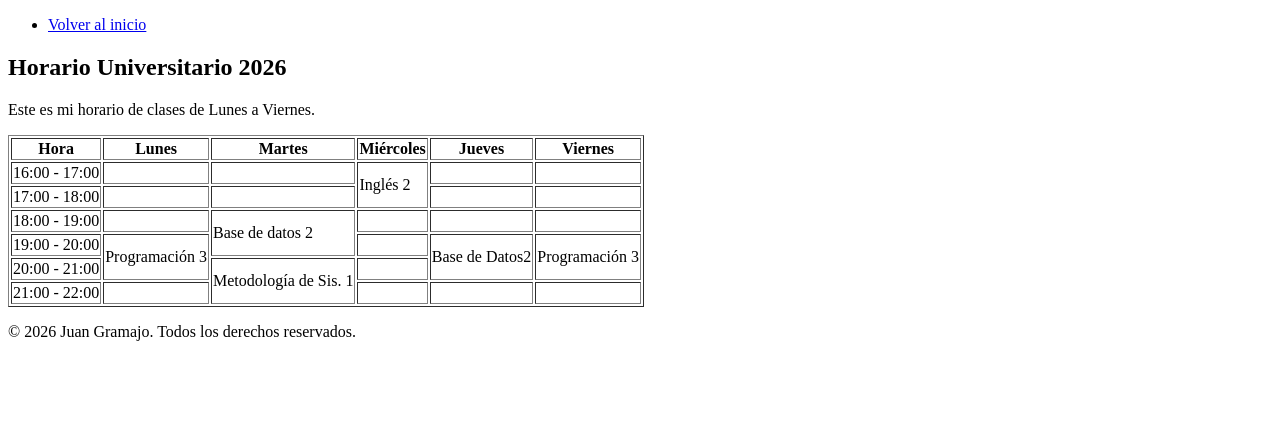
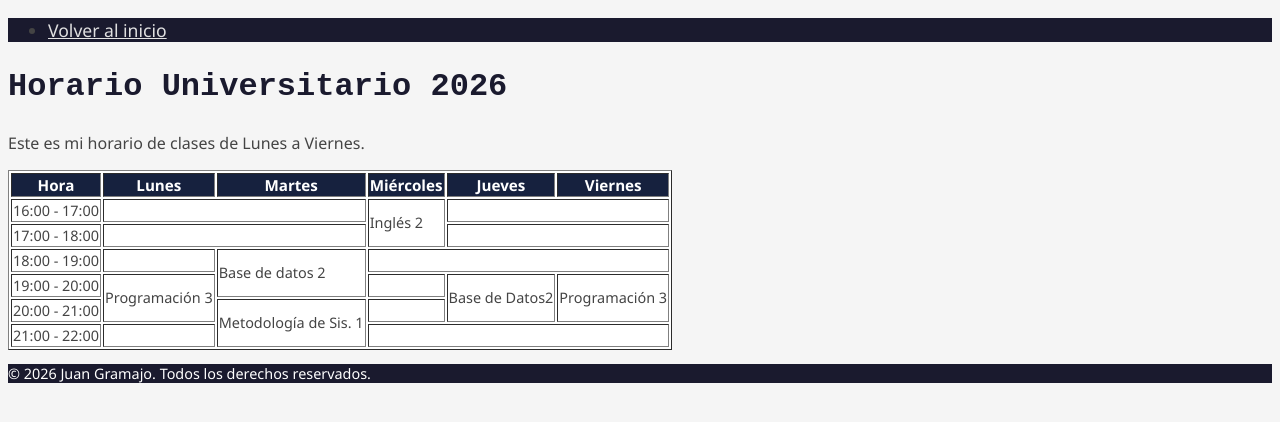
Before and after one commit to juangramajo-dev/tp1-programacion3-2026, a plain HTML site: page horario.html in a window 1280 px wide. Drawn offline with Linux system fonts and the light colour scheme.

Commit message:
Se modifico horario.html agregando colspan en la tabla. Se modifico index.html agregando dos imágenes: una con ruta absoluta y otra con ruta relativa. Se agrego la carpeta assets que contiene la carpeta image que contine la imagen usada en index.html

```diff
--- a/horario.html
+++ b/horario.html
@@ -38,26 +38,20 @@
                 <tbody>
                     <tr>
                         <td>16:00 - 17:00</td>
-                        <td></td>
-                        <td></td>
+                        <td colspan="2"></td>
                         <td rowspan="2">Inglés 2</td>
-                        <td></td>
-                        <td></td>
+                        <td colspan="2"></td>
                     </tr>
                     <tr>
                         <td>17:00 - 18:00</td>
-                        <td></td>
-                        <td></td>
-                        <td></td>
-                        <td></td>
+                        <td colspan="2"></td>
+                        <td colspan="2"></td>
                     </tr>
                     <tr>
                         <td>18:00 - 19:00</td>
                         <td></td>
                         <td rowspan="2">Base de datos 2</td>
-                        <td></td>
-                        <td></td>
-                        <td></td>
+                        <td colspan="3"></td>
 
 
                     </tr>
@@ -79,9 +73,7 @@
                     <tr>
                         <td>21:00 - 22:00</td>
                         <td></td>
-                        <td></td>
-                        <td></td>
-                        <td></td>
+                        <td colspan="3"></td>
                     </tr>
                 </tbody>
             </table>
--- a/style.css
+++ b/style.css
@@ -0,0 +1,72 @@
+body {
+    font-family: "Segoe UI", Arial, sans-serif;
+    font-size: 16px;
+    color: #333333;
+    background-color: #f5f5f5;
+}
+
+h1 {
+    font-family: 'Courier New', Courier, monospace;
+    font-size: 2em;
+    color: #1a1a2e;
+}
+
+h2 {
+    font-family: 'Courier New', Courier, monospace;
+    font-size: 1.5em;
+    color: #16213e;
+}
+
+p {
+    font-size: 1em;
+    color: #444444;
+}
+
+a {
+    color: #0f3460;
+    font-size: 1em;
+}
+
+nav {
+    background-color: #1a1a2e;
+}
+
+nav ul {
+    font-size: 1.1em;
+}
+
+nav a {
+    color: #e0e0e0;
+}
+
+footer {
+    background-color: #1a1a2e;
+    color: #ffffff;
+    font-size: 0.9em;
+}
+
+footer p {
+    color: #ffffff;
+}
+
+table {
+    font-size: 0.95em;
+    color: #333333;
+    background-color: #ffffff;
+}
+
+th {
+    background-color: #16213e;
+    color: #ffffff;
+    font-size: 1em;
+}
+
+td {
+    color: #444444;
+    font-size: 0.95em;
+}
+
+li {
+    font-size: 1em;
+    color: #444444;
+}
```
Also changed, not shown: index.html (+7 -2 lines), assets/image/programador.jpg (added).
